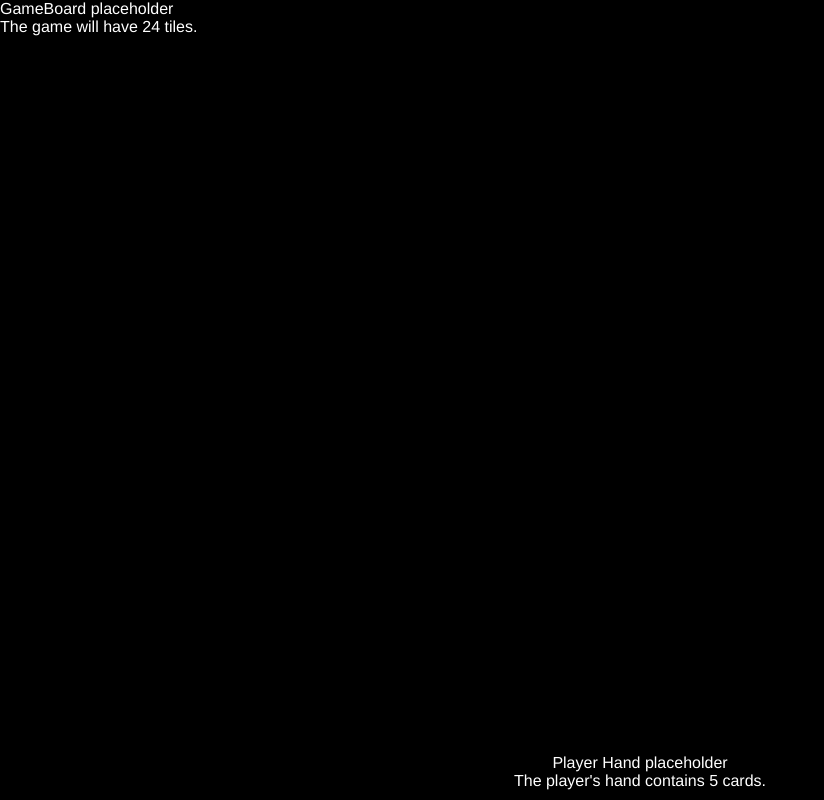
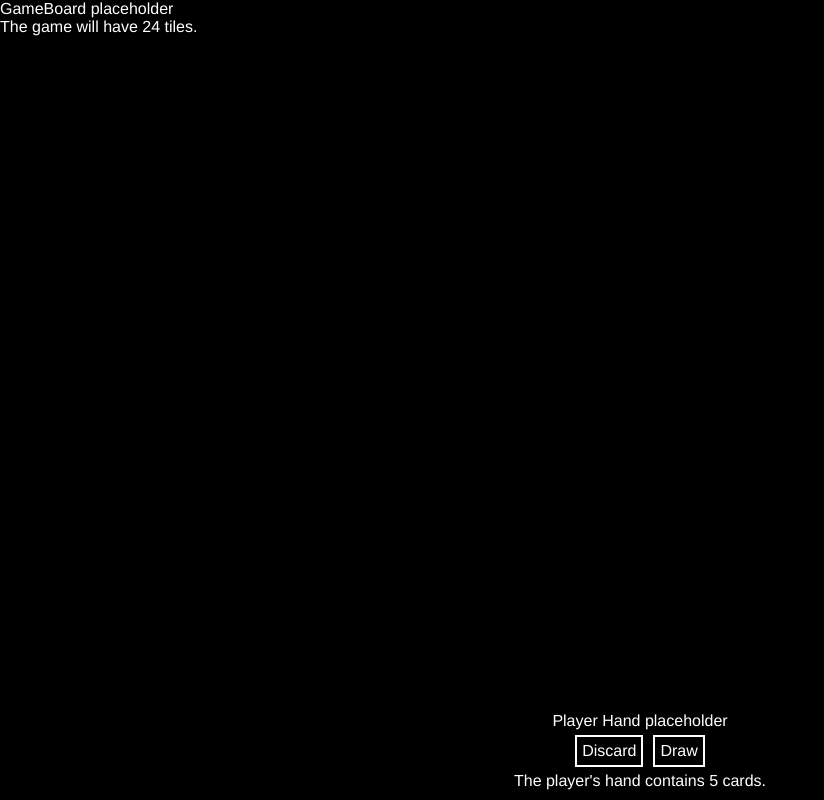
Before and after one commit to aeolion7/pet-games, a Vue app: page / in a window 1280 px wide. Shown: the whole page, without its empty margins (0-824 px from the left). Built offline with nearby package versions, Linux system fonts and the light colour scheme.

Commit message:
add test buttons

```diff
--- a/src/components/PlayerHand.vue
+++ b/src/components/PlayerHand.vue
@@ -6,6 +6,8 @@ const numCards = ref(5);
 <template>
   <div id="player-hand">
     <p>Player Hand placeholder</p>
+    <button @click="numCards--">Discard</button>
+    <button @click="numCards++">Draw</button>
     <p>The player's hand contains {{ numCards }} cards.</p>
   </div>
 </template>
@@ -17,4 +19,10 @@ const numCards = ref(5);
   width: inherit;
   bottom: 10px;
 }
+
+button {
+  border: 2px solid #fff;
+  margin: 5px;
+  padding: 5px;
+}
 </style>
```
